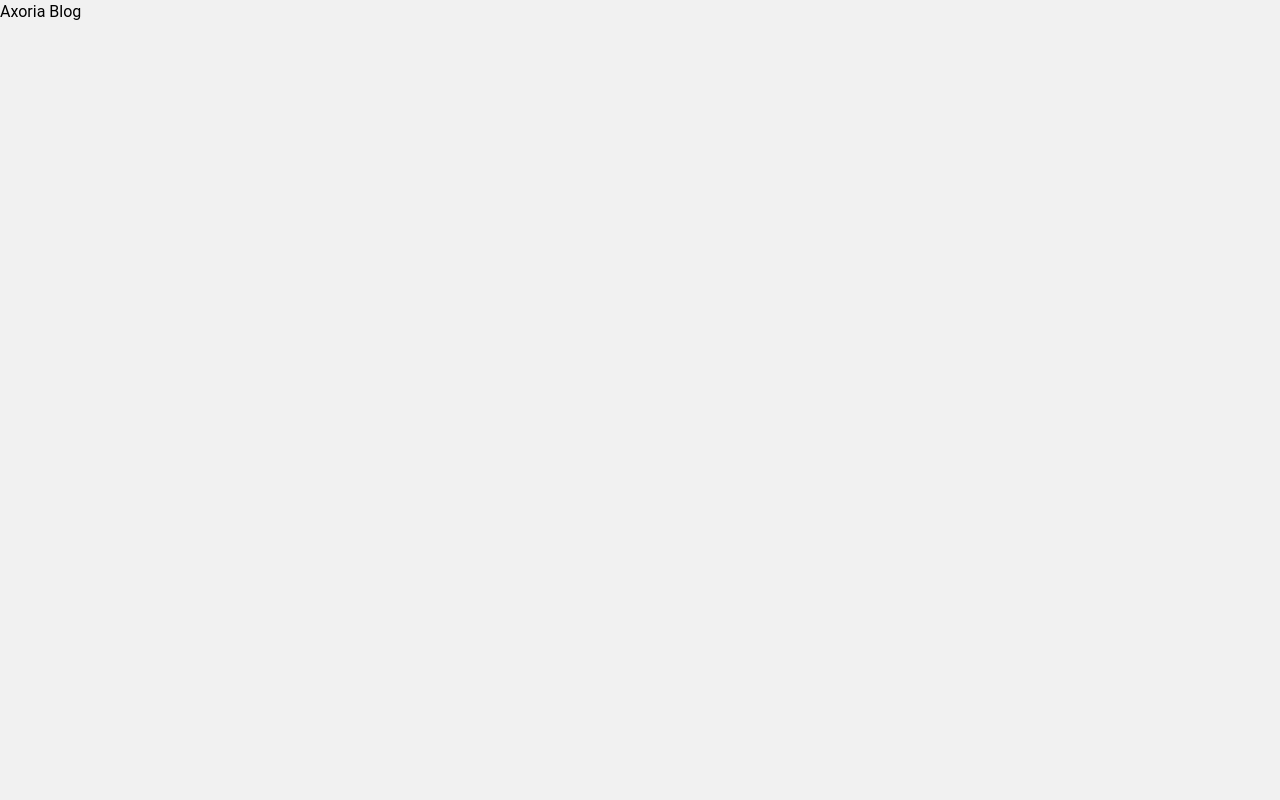
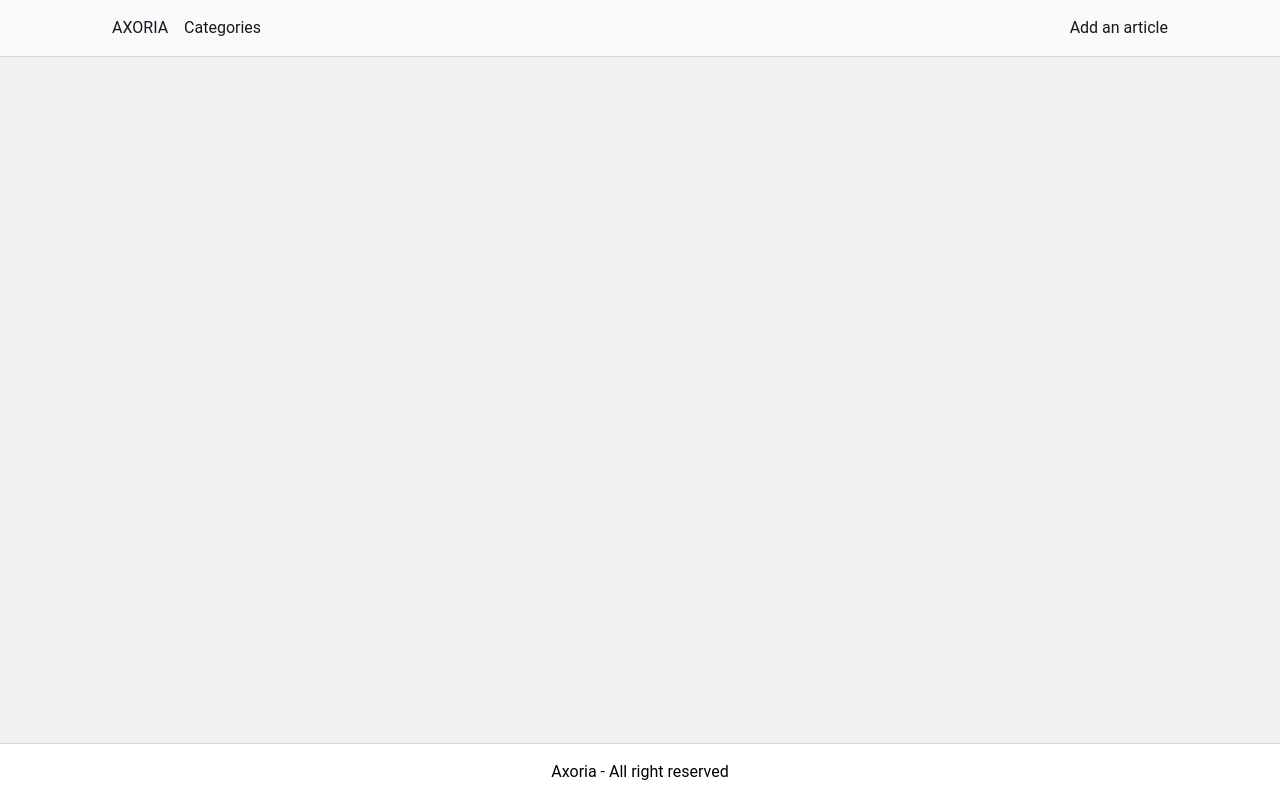
Before and after one commit to Sarah-0911/axoria-blog, a Next.js app: page / in a window 1280 px wide. Built offline with nearby package versions, Linux system fonts and the light colour scheme.

Commit message:
Création layout et technique 'footer tjs en bas' ok

```diff
--- a/src/app/layout.jsx
+++ b/src/app/layout.jsx
@@ -1,3 +1,5 @@
+import Navbar from "@/components/Navbar"
+import Footer from "@/components/Footer"
 import "./globals.css"
 
 export default function RootLayout({ children }) {
@@ -6,7 +8,15 @@
       <link rel="icon" href="/favicon.svg" type="image/svg+xml" />
       <meta name="viewport" content="width=device-width, initial-scale=1.0" />
 
-      <body>{children}</body>
+      <body className="flex min-h-full flex-col">
+        <Navbar />
+        <main className="grow">
+          {children}
+        </main>
+        <Footer />
+      </body>
     </html>
   )
 }
+
+// min-h-full dans le body (et pas juste h-full) car le contenu peut-être plus grand que le viewport.
--- /dev/null
+++ b/src/components/Footer.jsx
@@ -0,0 +1,9 @@
+import Link from "next/link";
+
+export default function Footer() {
+  return (
+    <footer className="text-center bg-white p-4 border-t border-zinc-300">
+      <Link href="#">Axoria - All right reserved</Link>
+    </footer>
+  )
+}
--- /dev/null
+++ b/src/components/Navbar.jsx
@@ -0,0 +1,13 @@
+import Link from "next/link";
+
+export default function Navbar() {
+  return (
+    <nav className="fixed w-full bg-slate-50 border-b border-zinc-300">
+      <div className="max-w-6xl mx-auto flex py-4 px-12 gap-4 text-zinc-900">
+        <Link href="/">AXORIA</Link>
+        <Link href="/categories" className="mr-auto">Categories</Link>
+        <Link href="/dashboard/create">Add an article</Link>
+      </div>
+    </nav>
+  )
+}
```
